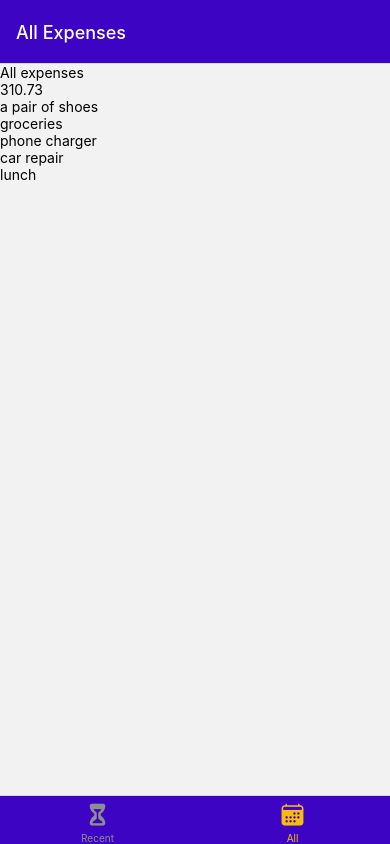
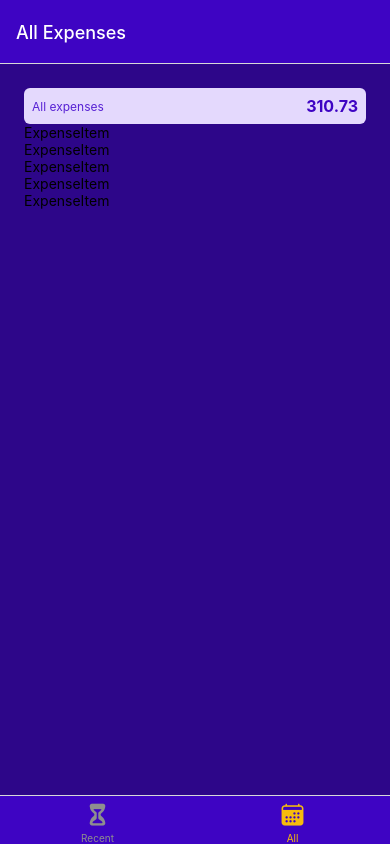
Before and after one commit to jon-cron/RN_Expenses, a React Native app: screen /AllExpenses in a window 390 px wide. Built offline with nearby package versions, Linux system fonts and the light colour scheme.

Commit message:
making item comp

```diff
--- /dev/null
+++ b/components/Expenses/ExpenseItem.js
@@ -0,0 +1,18 @@
+import React from "react";
+import { View, Text, Image, Pressable, StyleSheet } from "react-native";
+
+const ExpenseItem = ({ itemData }) => {
+  return (
+    <View>
+      <Pressable>
+        <View>
+          <Text>ExpenseItem</Text>
+        </View>
+      </Pressable>
+    </View>
+  );
+};
+
+const styles = StyleSheet.create({});
+
+export default ExpenseItem;
--- a/components/Expenses/ExpensesList.js
+++ b/components/Expenses/ExpensesList.js
@@ -7,9 +7,10 @@ import {
   StyleSheet,
   FlatList,
 } from "react-native";
+import ExpenseItem from "./ExpenseItem";
 
 const renderItem = (itemData) => {
-  return <Text>{itemData.item.description}</Text>;
+  return <ExpenseItem data={itemData} />;
 };
 
 const ExpensesList = ({ data }) => {
--- a/components/Expenses/ExpensesOutput.js
+++ b/components/Expenses/ExpensesOutput.js
@@ -2,6 +2,7 @@ import React from "react";
 import { View, Text, Image, Pressable, StyleSheet } from "react-native";
 import ExpensesList from "./ExpensesList";
 import ExpensesSummary from "./ExpensesSummary";
+import { Global } from "../../constants/styles";
 
 const DUMMY_EXPENSES = [
   {
@@ -38,14 +39,20 @@ const DUMMY_EXPENSES = [
 
 const ExpensesOutput = ({ expenses, period }) => {
   return (
-    <View>
+    <View style={styles.container}>
       <ExpensesSummary expenses={DUMMY_EXPENSES} period={period} />
       <ExpensesList data={DUMMY_EXPENSES} />
     </View>
   );
 };
 
-const styles = StyleSheet.create({});
+const styles = StyleSheet.create({
+  container: {
+    flex: 1,
+    padding: 24,
+    backgroundColor: Global.colors.primary700,
+  },
+});
 
 export default ExpensesOutput;
 // NOTE start from here
--- a/components/Expenses/ExpensesSummary.js
+++ b/components/Expenses/ExpensesSummary.js
@@ -1,20 +1,38 @@
 import React, { useEffect } from "react";
 import { View, Text, Image, Pressable, StyleSheet } from "react-native";
-
+import { Global } from "../../constants/styles";
 const ExpensesSummary = ({ period, expenses }) => {
   const expensesTotal = expenses.reduce((sum, expense) => {
     return sum + expense.amount;
   }, 0);
 
   return (
-    <View>
-      <Text>{period}</Text>
+    <View style={styles.container}>
+      <Text style={styles.period}>{period}</Text>
       {/* NOTE toFixed(2) fixes decimal places. This insures that we only have to decimal places */}
-      <Text>{expensesTotal.toFixed(2)}</Text>
+      <Text style={styles.sum}>{expensesTotal.toFixed(2)}</Text>
     </View>
   );
 };
 
-const styles = StyleSheet.create({});
+const styles = StyleSheet.create({
+  container: {
+    padding: 8,
+    backgroundColor: Global.colors.primary50,
+    borderRadius: 6,
+    flexDirection: "row",
+    justifyContent: "space-between",
+    alignItems: "center",
+  },
+  period: {
+    fontSize: 12,
+    color: Global.colors.primary400,
+  },
+  sum: {
+    fontSize: 16,
+    fontWeight: "bold",
+    color: Global.colors.primary500,
+  },
+});
 
 export default ExpensesSummary;
```
